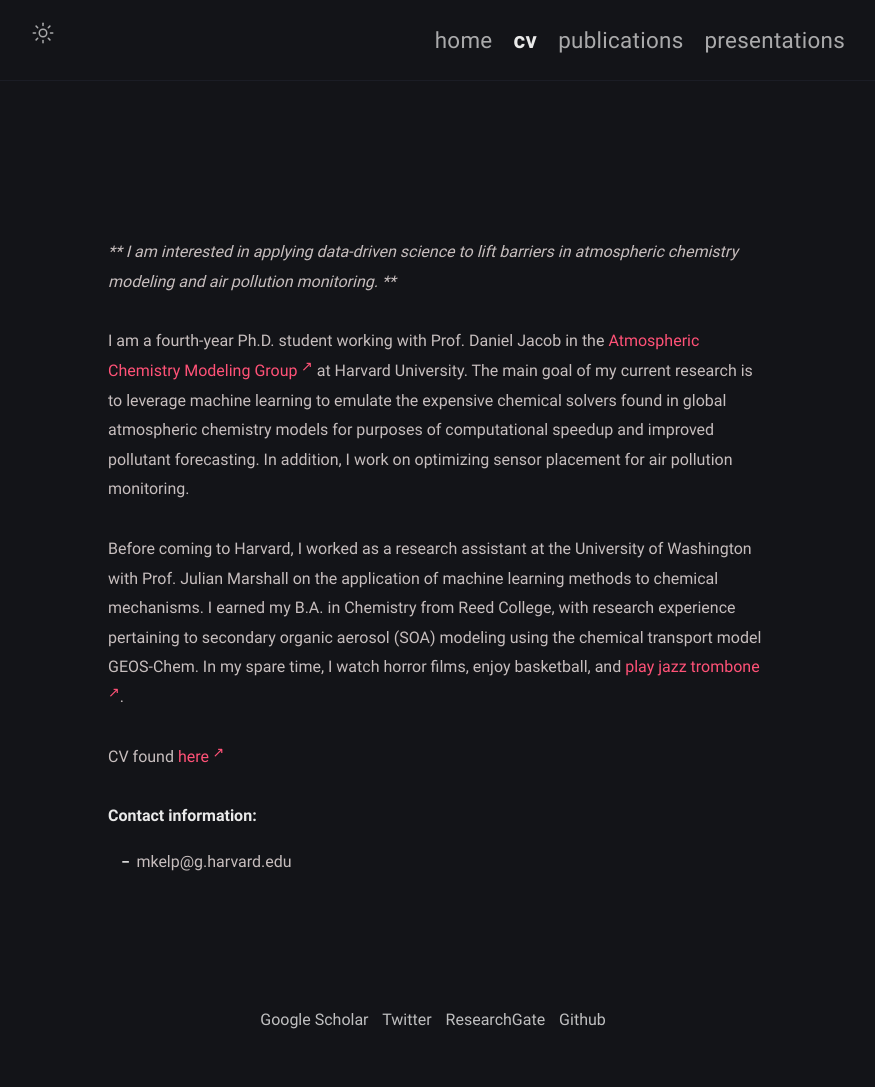
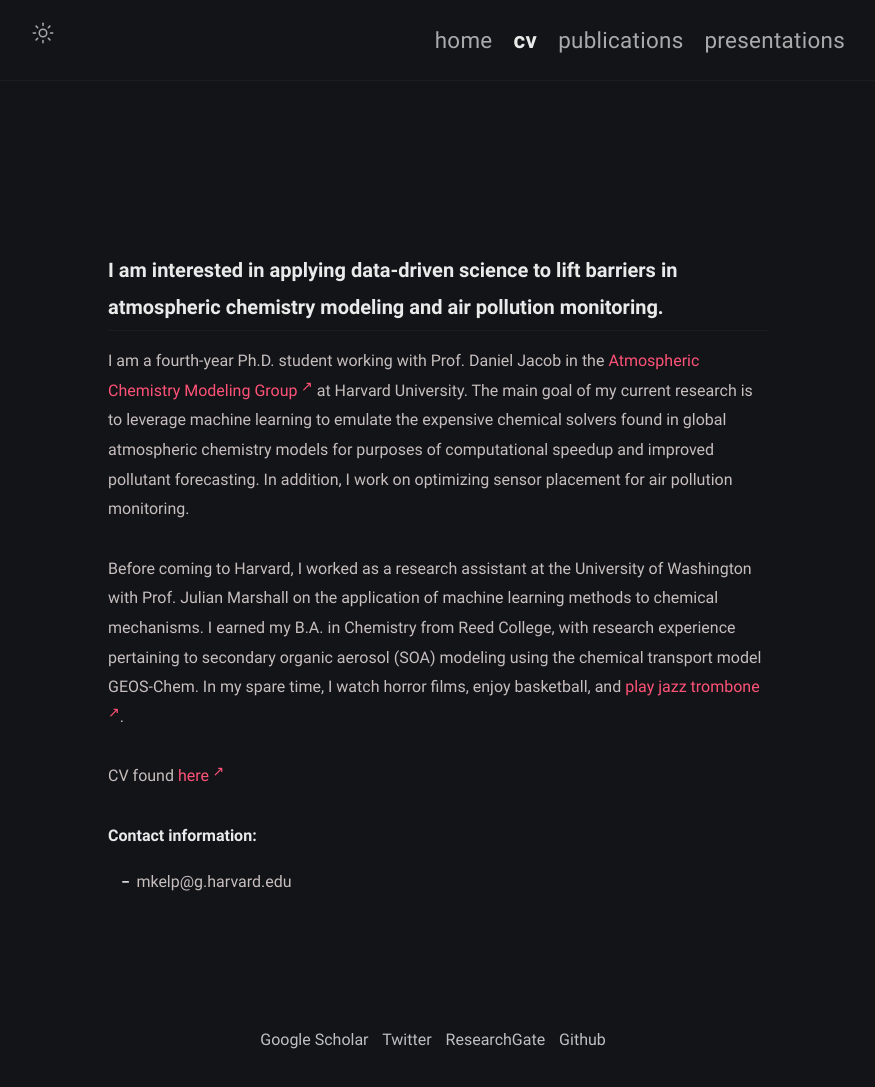
Before and after one commit to mkelp/mkelp.github.io, a Jekyll site: the page built from CV.md, in a window 1280 px wide. Shown: the whole page, without its empty margins (202-1077 px from the left). Built offline with Jekyll 4.4.1, drawn with Linux system fonts in a browser that asks for light colours.

Commit message:
remove proj for now4

```diff
--- a/CV.md
+++ b/CV.md
@@ -5,7 +5,7 @@ layout: page
 excerpt: Makoto Kelp CV
 comments: false
 ---
-*** I am interested in applying data-driven science to lift barriers in atmospheric chemistry modeling and air pollution monitoring. ***
+###  I am interested in applying data-driven science to lift barriers in atmospheric chemistry modeling and air pollution monitoring.
 
 I am a fourth-year Ph.D. student working with Prof. Daniel Jacob in the [Atmospheric Chemistry Modeling Group](http://acmg.seas.harvard.edu/index.html){:target="_blank"} at Harvard University. The main goal of my current research is to leverage machine learning to emulate the expensive chemical solvers found in global atmospheric chemistry models for purposes of computational speedup and improved pollutant forecasting. In addition, I work on optimizing sensor placement for air pollution monitoring.
 
```
